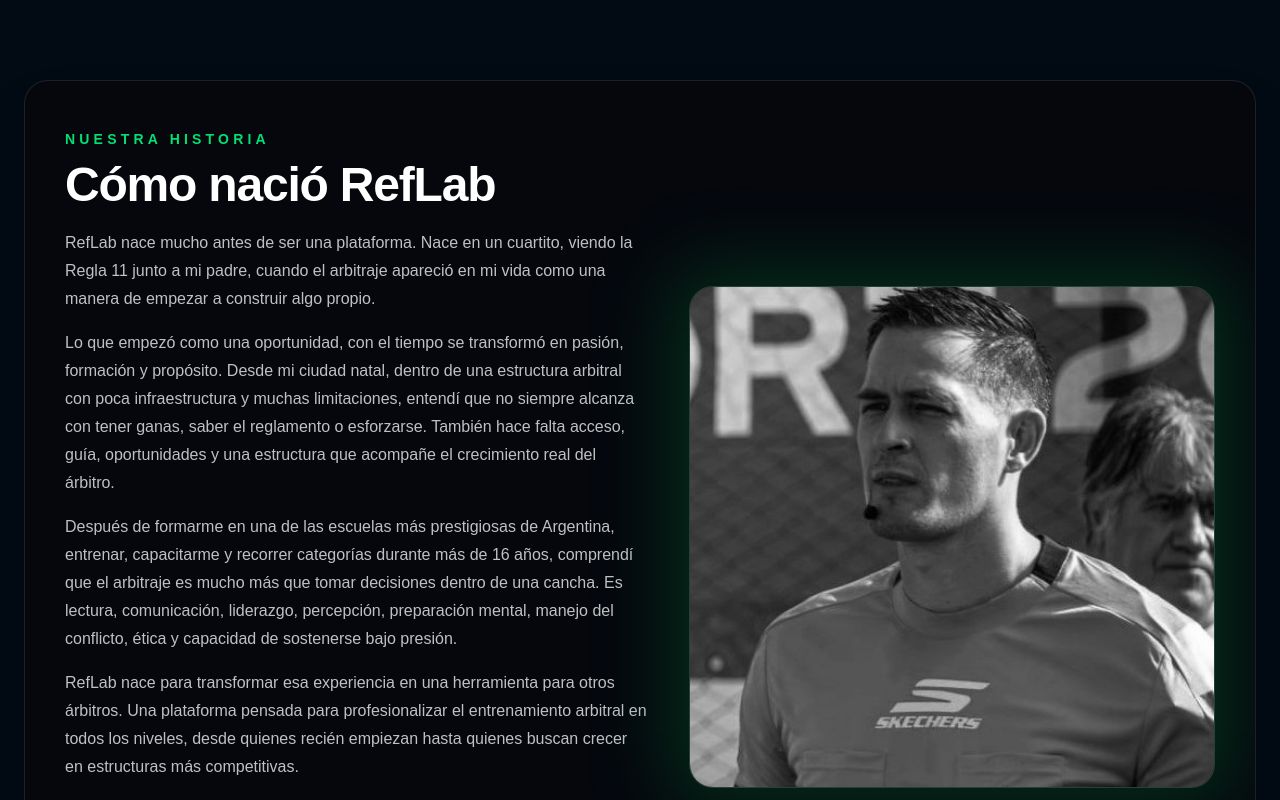
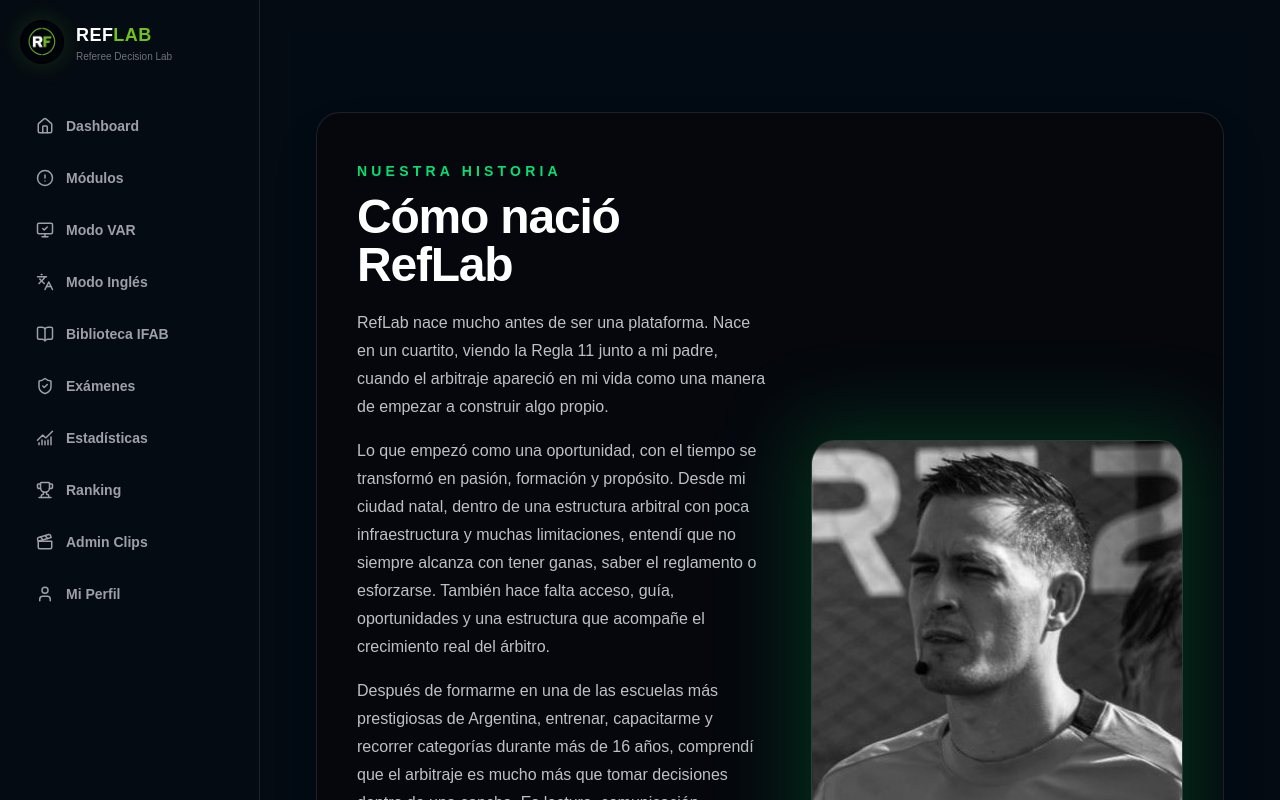
Before and after one commit to drcornejo19/reflab, a Next.js app: page /about in a window 1280 px wide. Shown: the top 800 px of the page. Built offline with nearby package versions, Linux system fonts and the light colour scheme.

Commit message:
Integrate about page with AppShell

```diff
--- a/app/about/page.tsx
+++ b/app/about/page.tsx
@@ -1,11 +1,14 @@
+import { AppShell } from "@/components/AppShell";
 import { HowRefLabWasBorn } from "@/components/HowRefLabWasBorn";
 
 export default function AboutPage() {
   return (
-    <main className="min-h-screen bg-[#020b14] px-6 py-20">
-      <div className="mx-auto max-w-7xl">
-        <HowRefLabWasBorn />
-      </div>
-    </main>
+    <AppShell>
+      <main className="min-h-screen bg-[#020b14] px-6 py-20">
+        <div className="mx-auto max-w-7xl">
+          <HowRefLabWasBorn />
+        </div>
+      </main>
+    </AppShell>
   );
 }
```
